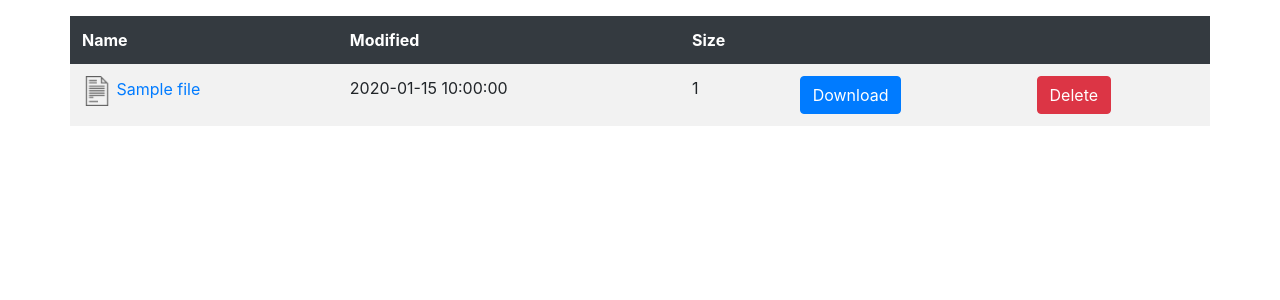
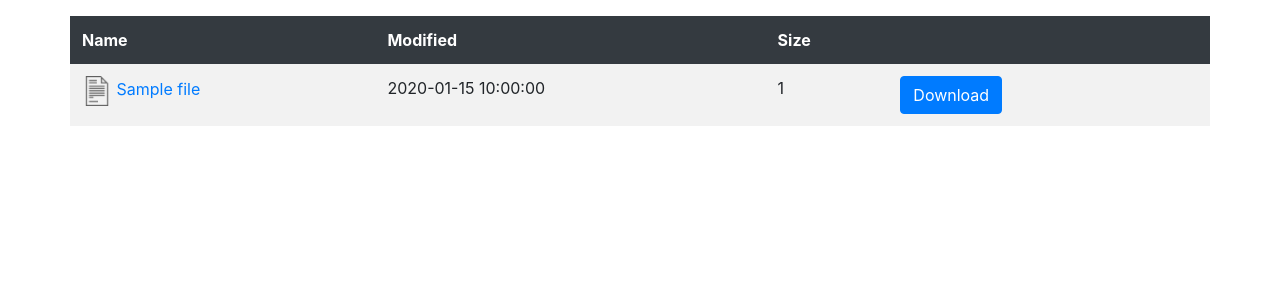
Before and after one commit to AleksandrKovshariov/Client, a Flask app: template templates/files/files.html in a window 1280 px wide. Shown: the part 128-428 px from the top of the page. Run offline with Flask 2, Linux system fonts and the light colour scheme; the template is opened without the code that fills it: most values are stand-ins (such as "Sample title", 1, 10 or a date in 2020); some libraries are stand-ins or nearby versions.

Commit message:
Delete button shows only if user has rights to delete

```diff
--- a/templates/files/files.html
+++ b/templates/files/files.html
@@ -49,11 +49,13 @@
                 </a>
             </td>
             <td>
-                <form action = "{{ url_for('files.delete', sub_path=file['path']) }}">
-                <button type="submit" class="btn btn-danger">
-                    Delete
-                </button>
-                </form>
+                {% if 'DELETE' in file['accessType'] %}
+                <a href="{{ url_for('files.delete', sub_path=file['path']) }}">
+                    <button type="submit" class="btn btn-danger">
+                        Delete
+                    </button>
+                </a>
+                {% endif %}
             </td>
           </tr>
           {% endfor %}
```
